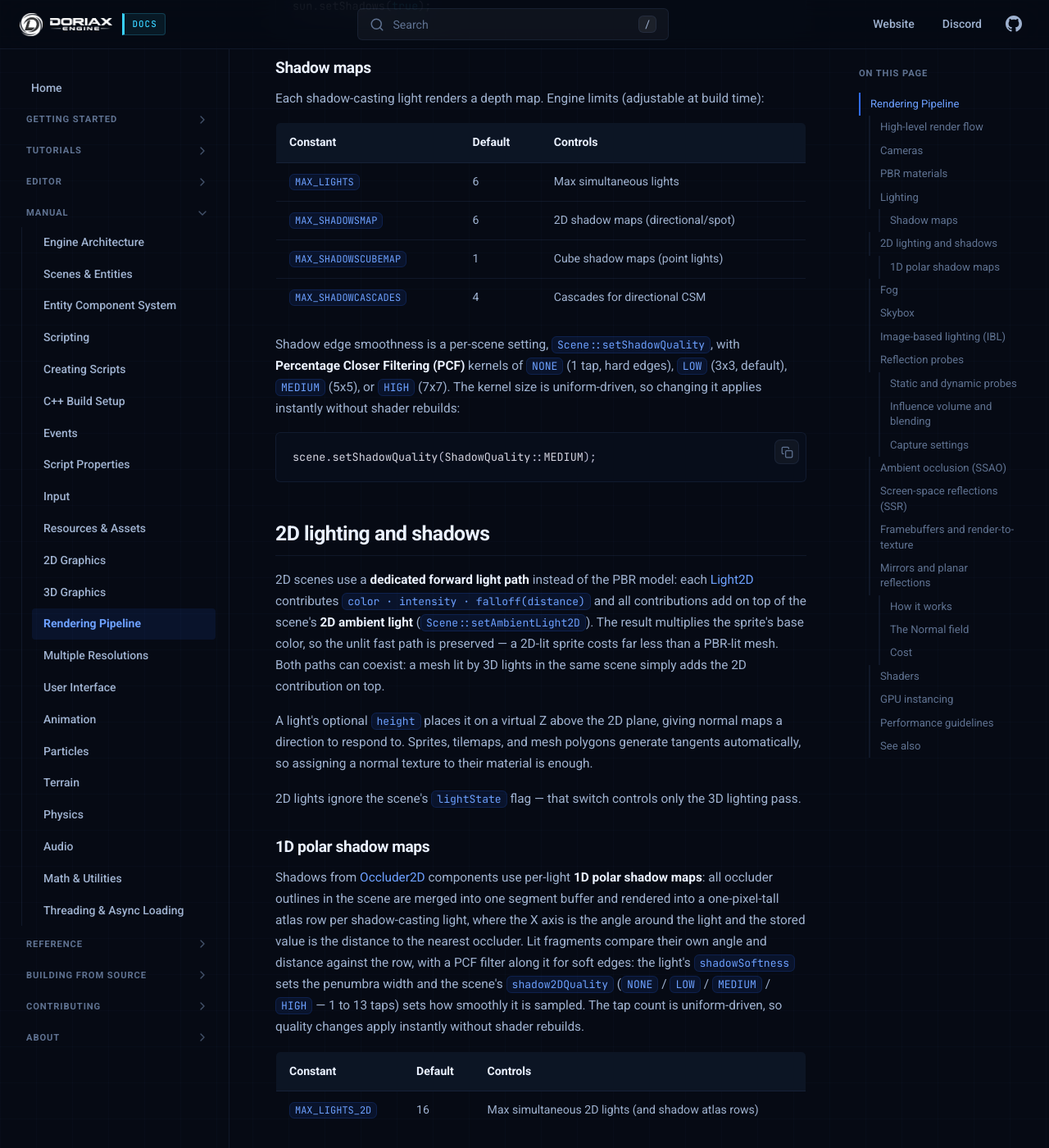
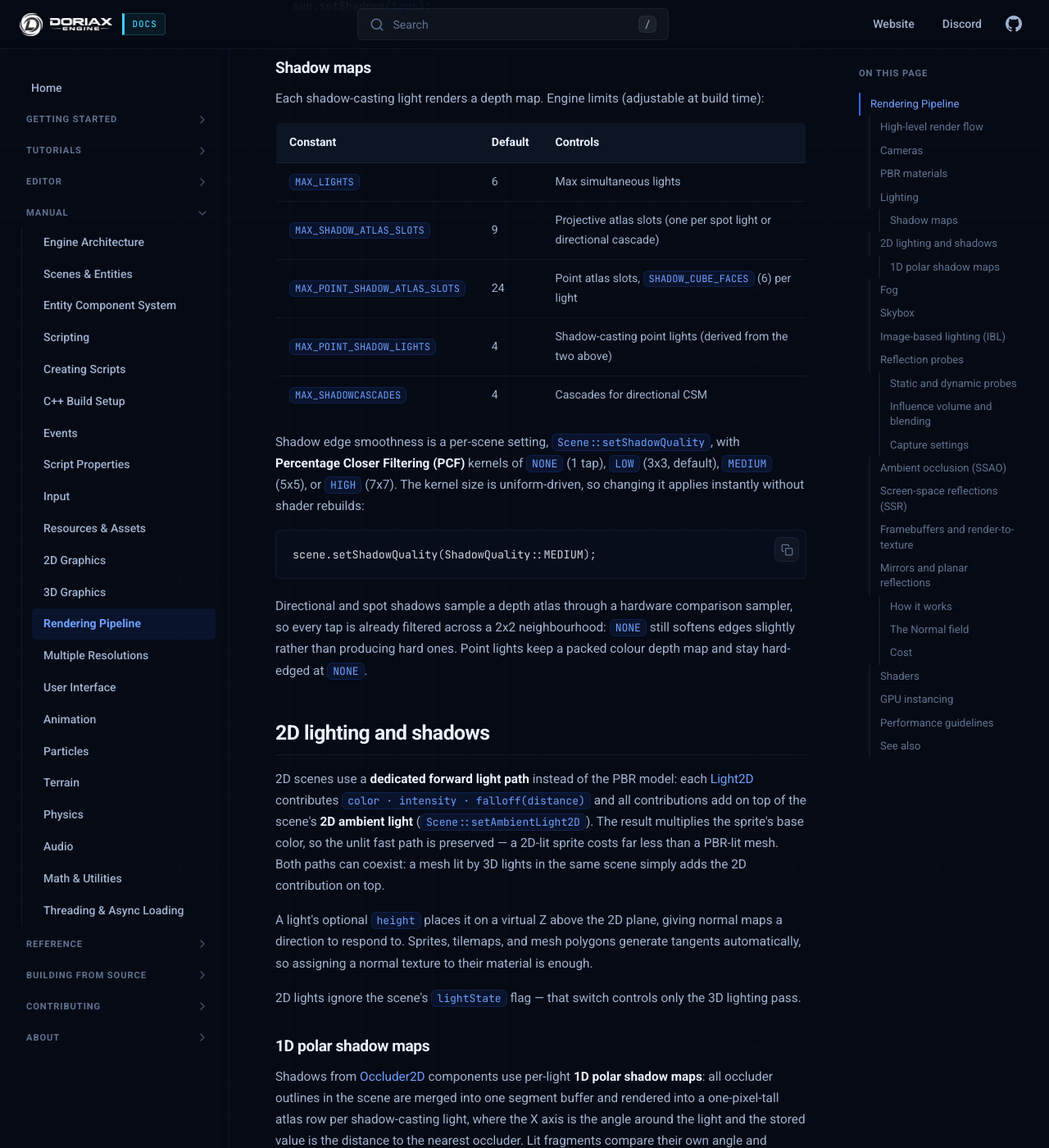
Before and after one commit to doriaxengine/doriax-docs, an MkDocs documentation site: the page built from docs/manual/rendering-pipeline.md, in a window 1280 px wide and 1400 px high, scrolled down 3300 px. Shown: the whole window at 82% size. Built offline with MkDocs 1.6.1, drawn with Linux system fonts in a browser that asks for light colours.

Commit message:
Updated shadow limits and PCF filtering docs

````diff
--- a/docs/manual/rendering-pipeline.md
+++ b/docs/manual/rendering-pipeline.md
@@ -120,18 +120,24 @@ time):
 | Constant | Default | Controls |
 | --- | --- | --- |
 | `MAX_LIGHTS` | 6 | Max simultaneous lights |
-| `MAX_SHADOWSMAP` | 6 | 2D shadow maps (directional/spot) |
-| `MAX_SHADOWSCUBEMAP` | 1 | Cube shadow maps (point lights) |
+| `MAX_SHADOW_ATLAS_SLOTS` | 9 | Projective atlas slots (one per spot light or directional cascade) |
+| `MAX_POINT_SHADOW_ATLAS_SLOTS` | 24 | Point atlas slots, `SHADOW_CUBE_FACES` (6) per light |
+| `MAX_POINT_SHADOW_LIGHTS` | 4 | Shadow-casting point lights (derived from the two above) |
 | `MAX_SHADOWCASCADES` | 4 | Cascades for directional CSM |
 
 Shadow edge smoothness is a per-scene setting, `Scene::setShadowQuality`, with
-**Percentage Closer Filtering (PCF)** kernels of `NONE` (1 tap, hard edges), `LOW`
+**Percentage Closer Filtering (PCF)** kernels of `NONE` (1 tap), `LOW`
 (3x3, default), `MEDIUM` (5x5), or `HIGH` (7x7). The kernel size is uniform-driven, so
 changing it applies instantly without shader rebuilds:
 
 ```cpp
 scene.setShadowQuality(ShadowQuality::MEDIUM);
 ```
+
+Directional and spot shadows sample a depth atlas through a hardware comparison
+sampler, so every tap is already filtered across a 2x2 neighbourhood: `NONE` still
+softens edges slightly rather than producing hard ones. Point lights keep a packed
+colour depth map and stay hard-edged at `NONE`.
 
 ## 2D lighting and shadows
 
````
